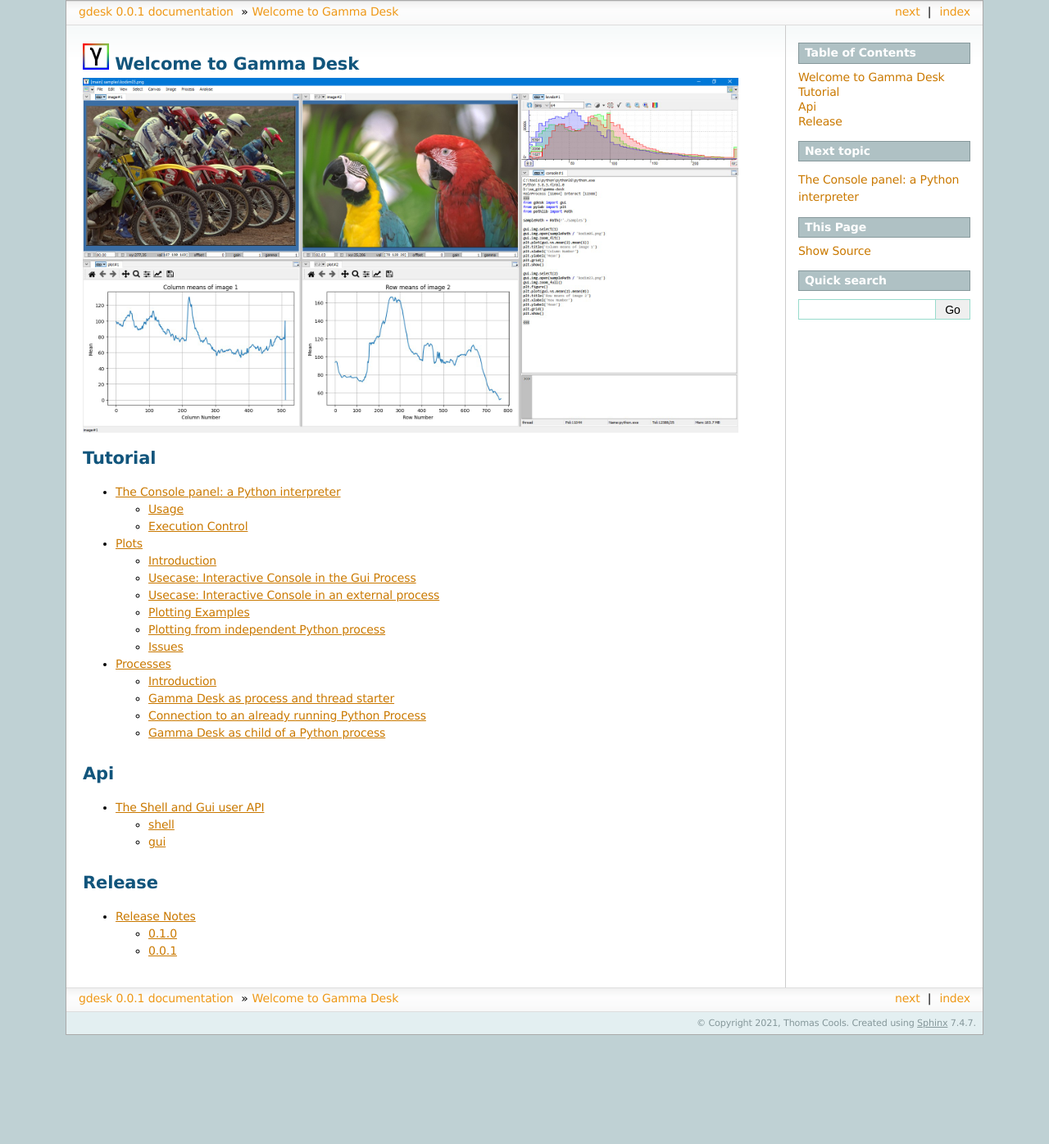
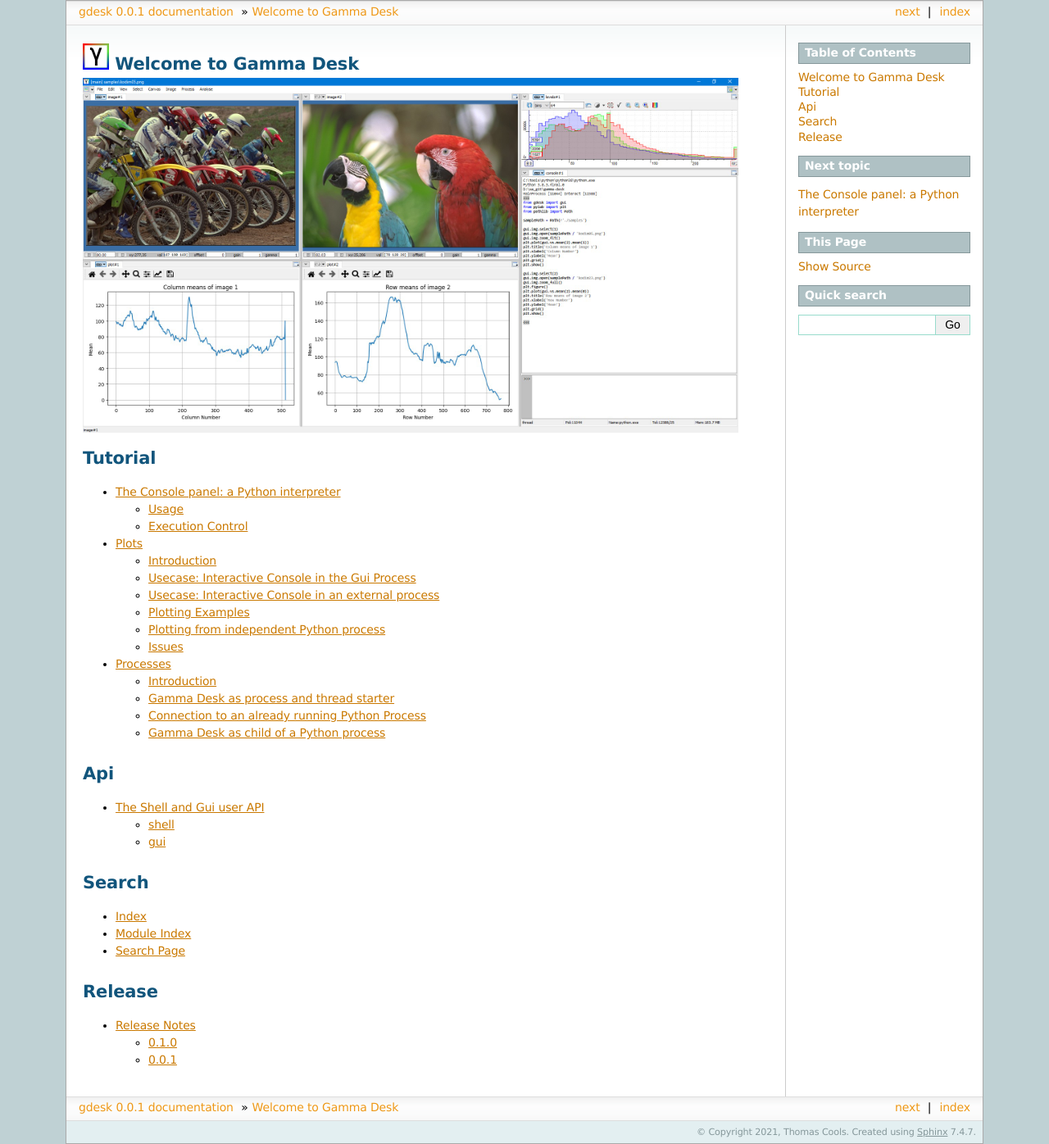
Before and after one commit to thocoo/gamma-desk, a Sphinx documentation site: the page built from doc/sphinx/source/index.rst, in a window 1280 px wide. Shown: the whole page at 82% size. Built offline with Sphinx 7.4.7, drawn with Linux system fonts in a browser that asks for light colours; pages that are not in the unit, such as notebooks, are missing from menus; before the commit the page ends 1263 px from its top, so only the background shows below that.

Commit message:
Add search section, add release notes for 0.1.0

```diff
--- a/doc/sphinx/source/index.rst
+++ b/doc/sphinx/source/index.rst
@@ -29,6 +29,13 @@
    user_api
    modules
 
+Search
+======
+
+* :ref:`genindex`
+* :ref:`modindex`
+* :ref:`search`
+
 Release
 =======
 
--- a/doc/sphinx/source/release_notes.rst
+++ b/doc/sphinx/source/release_notes.rst
@@ -6,6 +6,9 @@
 
 - Add bindmenu to image viewer
 - Add more documentation
+- Add command history panel
+- Add HTML panel
+
 
 
 0.0.1
```
